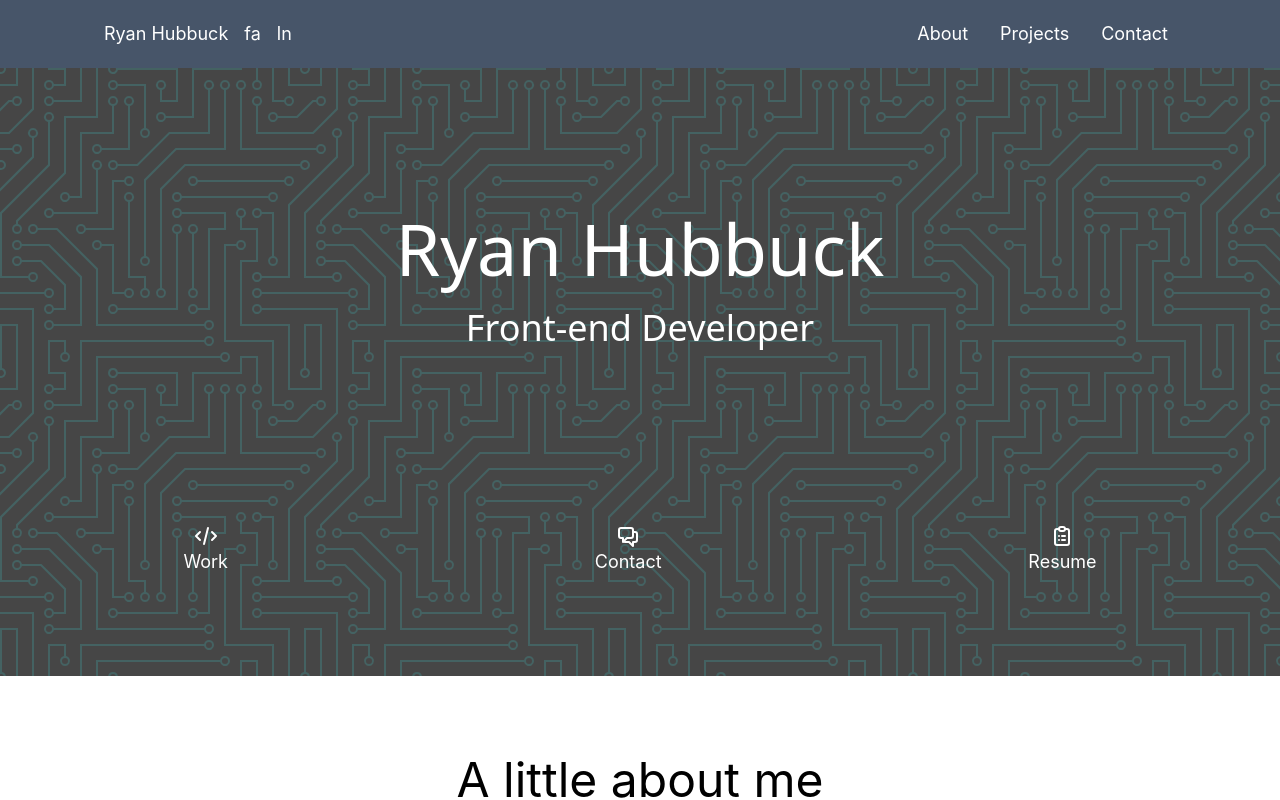
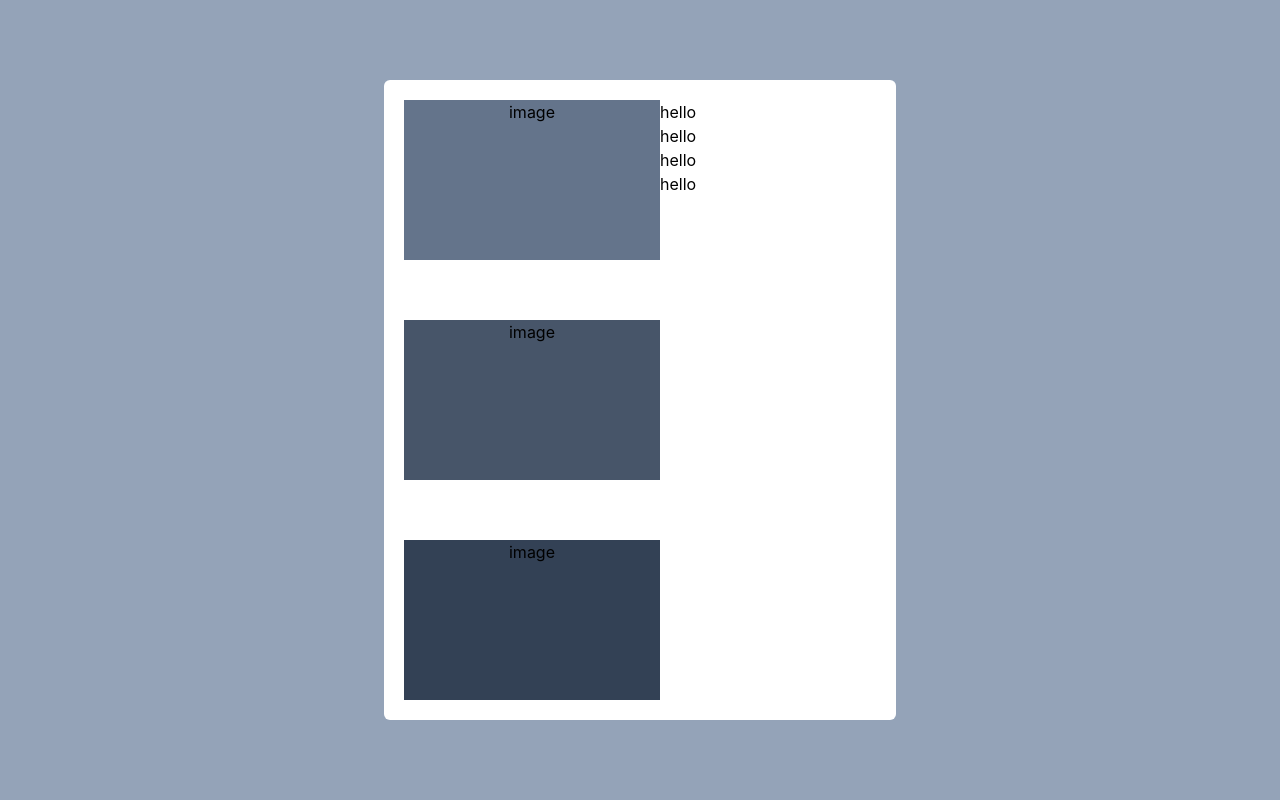
Before and after one commit to rhubbuck/react-portfolio, a React (Create React App) app in the folder react-portfolio/: page / in a window 1280 px wide. Shown: the top 800 px of the page. Built offline with nearby package versions, Linux system fonts and the light colour scheme.

Commit message:
modal skeleton

```diff
--- a/react-portfolio/src/App.js
+++ b/react-portfolio/src/App.js
@@ -5,6 +5,7 @@ import Footer from './Footer';
 import About from './About';
 import Skills from './Skills';
 import Work from './Work';
+import Modal from './Modal';
 
 function App() {
   return (
@@ -14,6 +15,7 @@ function App() {
       <About />
       <Skills />
       <Work />
+      <Modal />
       <Footer />
     </div>
   );
--- /dev/null
+++ b/react-portfolio/src/Modal.js
@@ -0,0 +1,23 @@
+import React from 'react'
+
+const Modal = () => {
+  return (
+    <div className='fixed z-30 top-0 left-0 bottom-0 w-full bg-slate-400'>
+        <div className='bg-white p-5 h-4/5 mt-20 w-2/5 mx-auto rounded-md flex flex-row'>
+            <div className='flex justify-between flex-col'>
+                <div className='w-64 h-40 bg-slate-500'>image</div>
+                <div className='w-64 h-40 bg-slate-600'>image</div>
+                <div className='w-64 h-40 bg-slate-700'>image</div>
+            </div>
+            <div>
+                <p>hello</p>
+                <p>hello</p>
+                <p>hello</p>
+                <p>hello</p>
+            </div>
+        </div>
+    </div>
+  )
+}
+
+export default Modal
```
